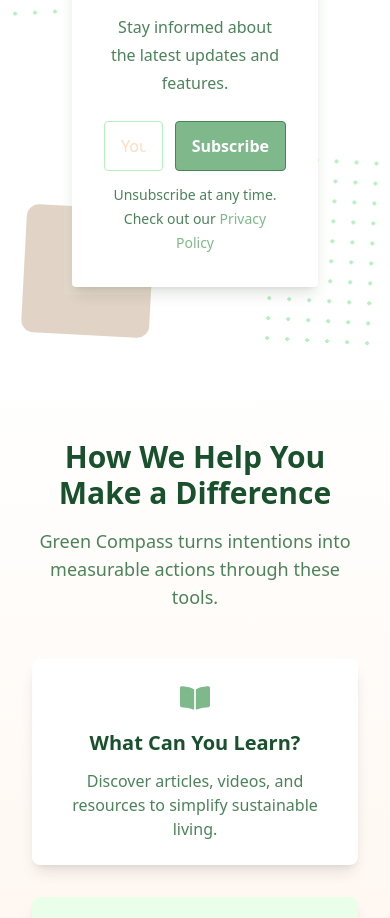
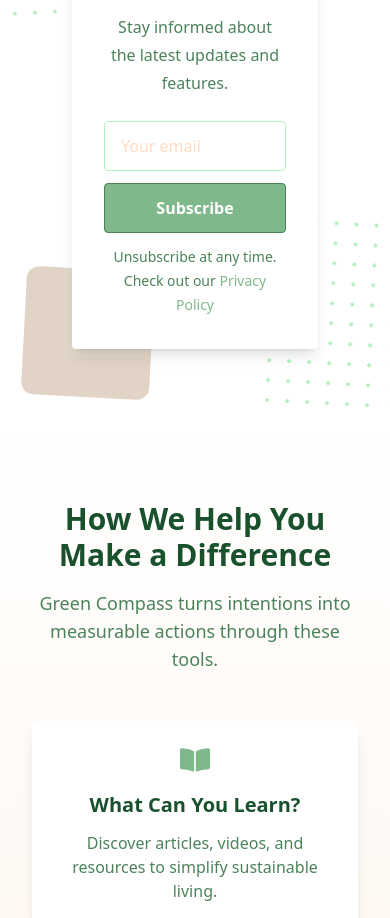
Before and after one commit to Act4Zero/LandingPage-GreenCompass, a Next.js app: page /explainer in a window 390 px wide. Shown: the part 1845-2763 px from the top of the page. Built offline with nearby package versions, Linux system fonts and the light colour scheme.

Commit message:
Fix newsletter appearance on mobile

```diff
--- a/src/components/NewsletterSection.js
+++ b/src/components/NewsletterSection.js
@@ -11,6 +11,7 @@
   const { t } = useTranslation();
   const [subscribed, setSubscribed] = useState(false);
   const [errorMessage, setErrorMessage] = useState("");
+
   const {
     handleSubmit,
     register,
@@ -55,6 +56,7 @@
           <div className="absolute pattern-dots text-green-light bottom-0 right-0 w-32 h-48 md:h-96 transform translate-y-12 translate-x-16 rotate-3" />
           <div className="absolute rounded-full top-0 right-0 w-32 h-32 bg-accentLight bg-opacity-50 -mt-12 -mr-12" />
           <div className="absolute rounded-xl bottom-0 left-0 w-32 h-32 bg-brown bg-opacity-25 -mb-10 -ml-10 transform rotate-3" />
+
           {/* Newsletter Content */}
           <div className="p-2 rounded text-center relative bg-green-lightest bg-opacity-10">
             <div className="p-8 lg:py-12 lg:px-16 bg-white rounded shadow-lg">
@@ -71,7 +73,14 @@
                 </div>
               ) : (
                 <form className="space-y-3" onSubmit={handleSubmit(onSubmit)}>
-                  <div className="flex items-start space-x-3">
+                  {/*
+                    Use responsive utility classes:
+                    - "flex flex-col" on default (mobile)
+                    - "space-y-3" to give spacing when stacked
+                    - Switch to "sm:flex-row" on small devices and up
+                    - "sm:space-y-0 sm:space-x-3" for horizontal spacing
+                  */}
+                  <div className="flex flex-col space-y-3 sm:flex-row sm:items-start sm:space-y-0 sm:space-x-3">
                     <TextField
                       type="email"
                       id="email"
@@ -90,6 +99,7 @@
                       {t("index.newsletter.button")}
                     </Button>
                   </div>
+
                   <p className="text-sm text-green-dark leading-6">
                     {t("index.newsletter.note")}
                     <br />
@@ -102,6 +112,10 @@
                   </p>
                 </form>
               )}
+
+              {errorMessage && (
+                <div className="mt-3 text-red-600 text-sm">{errorMessage}</div>
+              )}
             </div>
           </div>
         </div>
```
